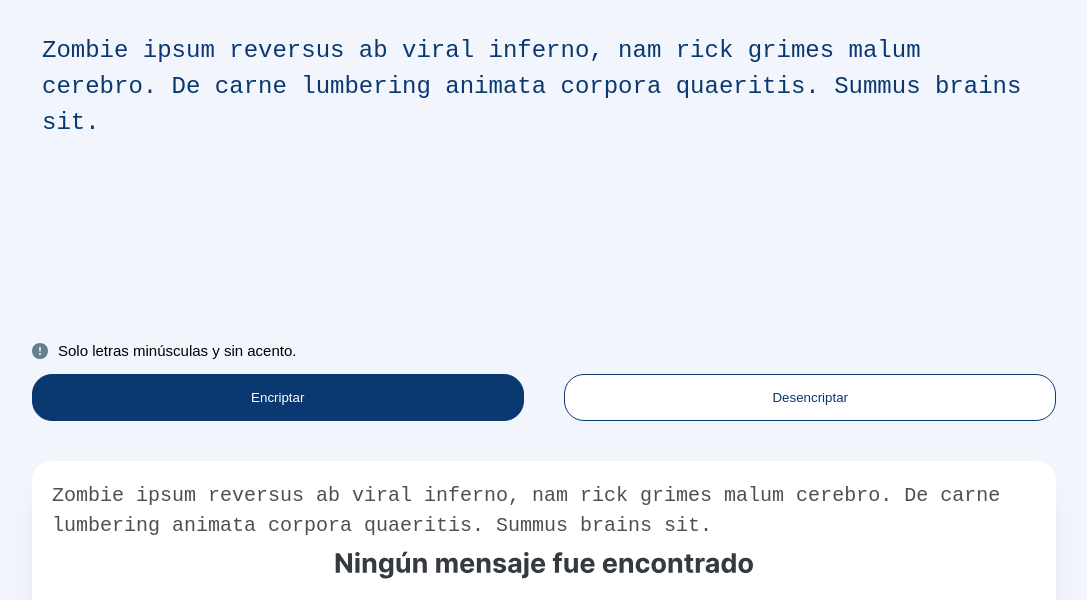
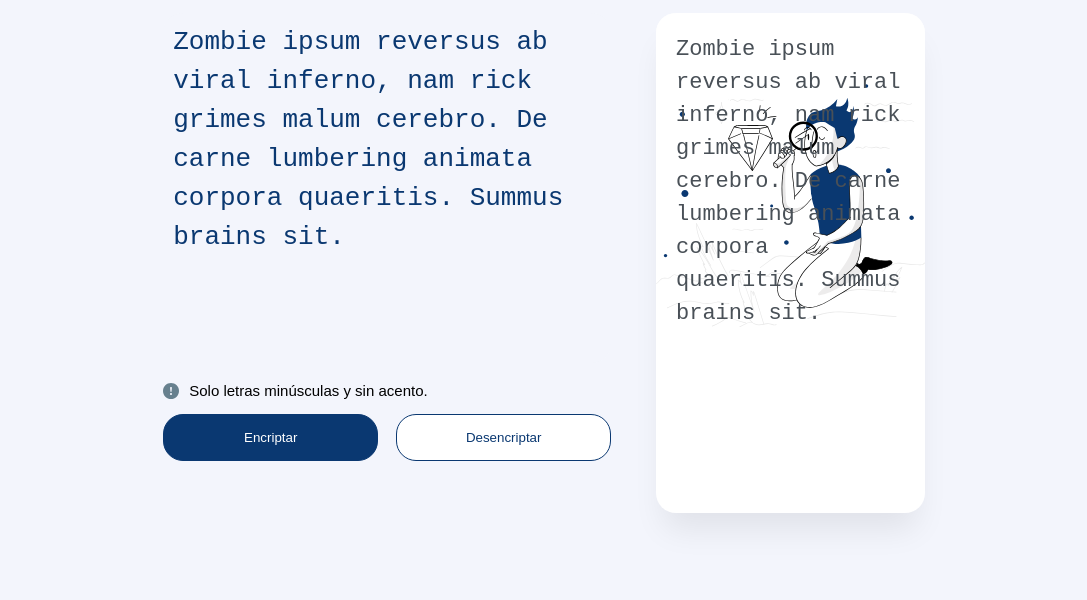
Before and after one commit to AngelDiaz-21/Challenge01-encriptador, a plain HTML site: page index.html in a window 1280 px wide. Shown: the part 90-690 px from the top of the page, without its empty margins (96-1183 px from the left). Drawn offline with Linux system fonts and the light colour scheme.

Commit message:
style: Diseño responsive 1200px

```diff
--- a/style.css
+++ b/style.css
@@ -89,8 +89,7 @@ textarea{
     background-image: url('assets/mensaje-noEncontrado.svg');
     background-size: contain;
     background-repeat: no-repeat;
-    background-position-x: center;
-    background-position-y: center;
+    background-position: center;
     color: #495057;
     line-height: 150%;
     font-size: 20px;
@@ -176,3 +175,44 @@ footer .footer-logo a{
         padding: 20px;
     }
 }
+
+@media (min-width: 1200px){
+    main{
+        display: flex;
+        justify-content: center;
+        gap: 5%;
+        margin: 0px 15%;
+    }
+
+    .write-here{
+        width: 50%;
+    }
+
+    .write-here textarea{
+        height: 350px;
+        font-size: 26px;
+    }
+
+    .result-message{
+        display: flex;
+        flex-direction: column;
+        width: 30%;
+        padding: 0px;
+        height: 500px;
+    }
+
+    .result-message textarea{
+        background-image: url('assets/buscando-personaje.svg');
+        background-size: contain;
+        font-size: 22px;
+        height: 385px;
+    }
+
+    .button-copy{
+        padding: 0 10%;
+    }
+
+    footer h2{
+        font-size: 26px;
+    }
+}
```
